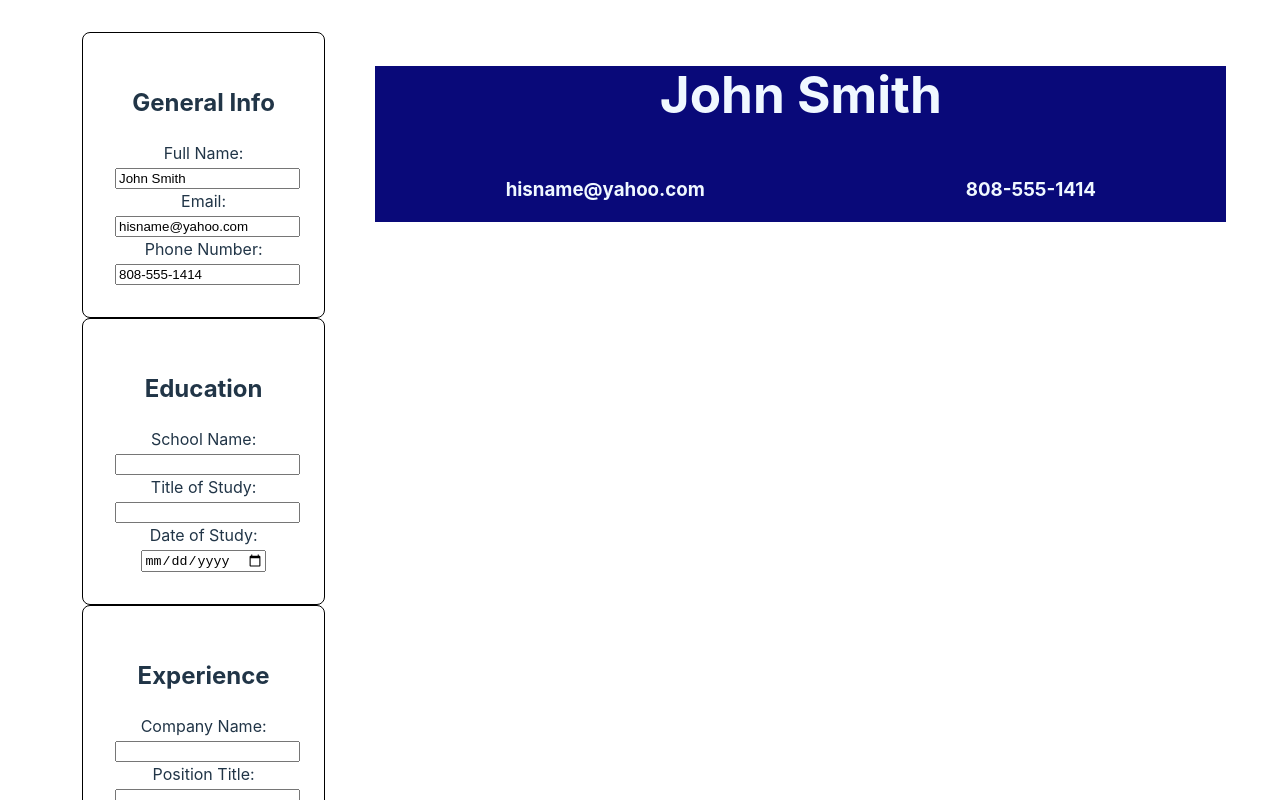
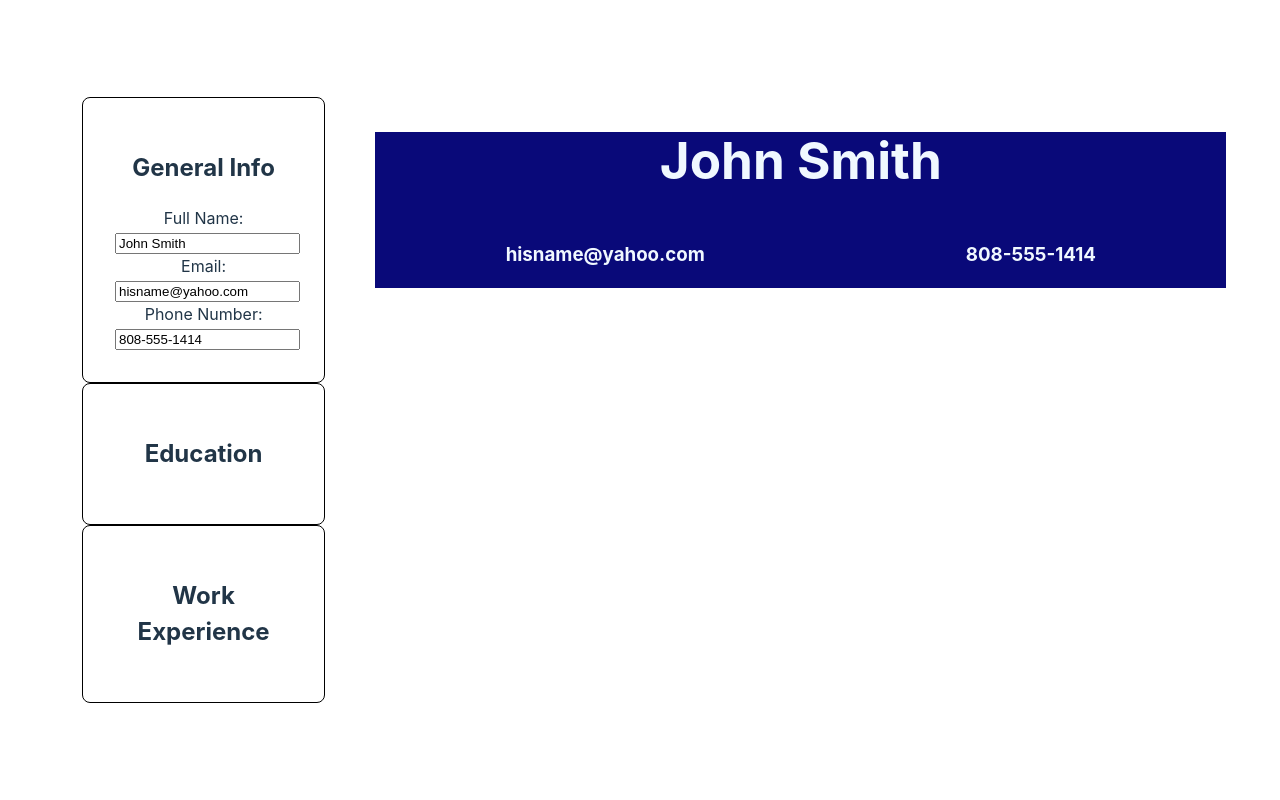
Before and after one commit to EljiahR/cv-application, a React (Vite) app: page / in a window 1280 px wide. Shown: the top 800 px of the page. Built offline with nearby package versions, Linux system fonts and the light colour scheme.

Commit message:
Modified Form.jsx and Card.jsx: Experience and Work section of form not displayed till clicked

```diff
--- a/src/App.jsx
+++ b/src/App.jsx
@@ -15,9 +15,19 @@ function App() {
       setGeneralInfo(newGeneral)
   }
 
+  const handleEducation = (target, input)=>{
+
+  }
+
+  const handleWork = (target, input)=>{
+
+  }
+
   return (
     <>
-      <Form generalInfo={generalInfo} handleGeneral={handleGeneral}/>
+      <Form generalInfo={generalInfo} handleGeneral={handleGeneral}
+      educationInfo={educationInfo} handleEducation={handleEducation}
+      workInfo={workInfo} handleWork={handleWork}/>
       <Resume generalInfo={generalInfo} educationInfo={educationInfo} workInfo={workInfo} />
     </>
 
--- a/src/components/Card.jsx
+++ b/src/components/Card.jsx
@@ -1,8 +1,8 @@
 /* eslint-disable react/prop-types */
 import "../styles/card.css"
 
-export default function Card({ children }){
+export default function Card({ children, onClick }){
     return (
-        <div className="card">{children}</div>
+        <div onClick={onClick} className="card">{children}</div>
     )
 }
--- a/src/components/Form.jsx
+++ b/src/components/Form.jsx
@@ -1,8 +1,61 @@
 /* eslint-disable react/prop-types */
+import { useState } from "react"
 import Card from "./Card"
 import "../styles/form.css"
 
+function Education({ expand }){
+    if(expand){
+        return(
+            <>
+                <label htmlFor="school-name">School Name: </label>
+                <input type="text" id="school-name" />
+
+                <label htmlFor="study-title">Title of Study: </label>
+                <input type="text" id="study-title" />
+
+                <label htmlFor="study-date">Date of Study: </label>
+                <input type="date" id="study-date" />
+            </>
+        )
+    }else{
+        return null
+    }
+}
+
+function Work({ expand }){
+    if(expand){
+        return(
+            <>
+                <label htmlFor="company-name">Company Name: </label>
+                <input type="text" id="company-name" />
+
+                <label htmlFor="position-title">Position Title: </label>
+                <input type="text" id="position-title" />
+
+                <label htmlFor="responsibilities">Responsibilities: </label>
+                <input type="text" id="responsibilities" />
+
+                <label htmlFor="start-date">Start Date: </label>
+                <input type="date" id="start-date" />
+
+                <label htmlFor="end-date">End Date: </label>
+                <input type="date" id="end-date" />
+            </>
+        )
+    } else{
+        return null
+    }
+}
+
 export default function Form({ generalInfo, handleGeneral}){
+
+    let [expanded, setExpanded] = useState({edu:false,work:false})
+
+    const handleExpand = (section)=>{
+        let newExpand = {...expanded}
+        newExpand[section] = true
+        setExpanded(newExpand)
+    }
 
     return (
         <div className="form-container">
@@ -21,36 +74,16 @@ export default function Form({ generalInfo, handleGeneral}){
                         <input value={generalInfo.phone} type="phone" id="phone" onChange={(e)=>handleGeneral("phone",e.target.value)} />
                     </section>
                 </Card>
-                <Card>
+                <Card onClick={()=>handleExpand("edu")}>
                     <section id="education">
                         <h2>Education</h2>
-                        <label htmlFor="school-name">School Name: </label>
-                        <input type="text" id="school-name" />
-
-                        <label htmlFor="study-title">Title of Study: </label>
-                        <input type="text" id="study-title" />
-
-                        <label htmlFor="study-date">Date of Study: </label>
-                        <input type="date" id="study-date" />
+                        <Education expand={expanded.edu} />
                     </section>
                 </Card>
-                <Card>
+                <Card onClick={()=>handleExpand("work")}>
                     <section id="experience">
-                        <h2>Experience</h2>
-                        <label htmlFor="company-name">Company Name: </label>
-                        <input type="text" id="company-name" />
-
-                        <label htmlFor="position-title">Position Title: </label>
-                        <input type="text" id="position-title" />
-
-                        <label htmlFor="responsibilities">Responsibilities: </label>
-                        <input type="text" id="responsibilities" />
-
-                        <label htmlFor="start-date">Start Date: </label>
-                        <input type="date" id="start-date" />
-
-                        <label htmlFor="end-date">End Date: </label>
-                        <input type="date" id="end-date" />
+                        <h2>Work Experience</h2>
+                        <Work expand={expanded.work} />
                     </section>
                 </Card>
             </form>
```
